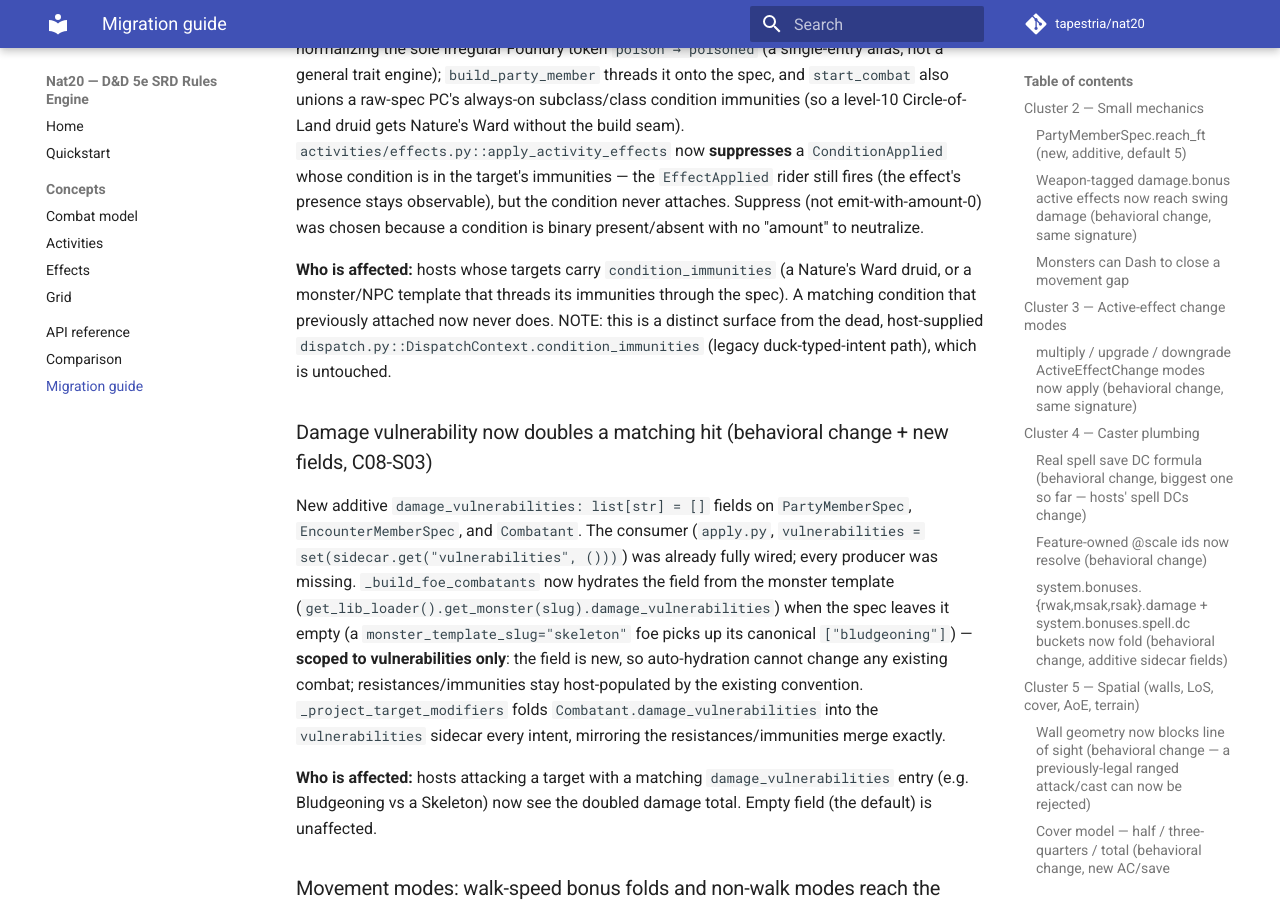
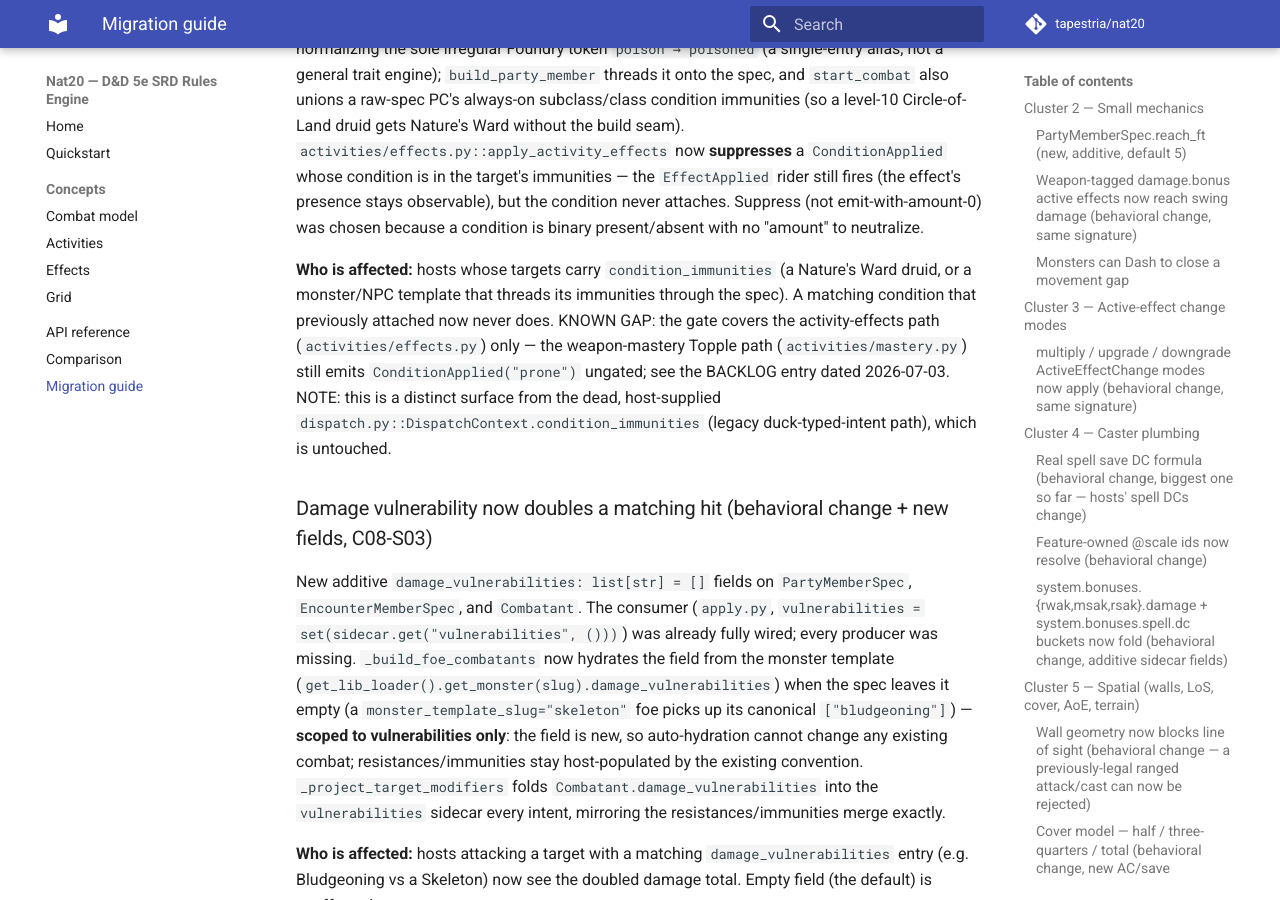
Before and after one commit to tapestria/nat20, an MkDocs documentation site: the page built from docs/migration/v0.1-to-v0.2.md, in a window 1280 px wide and 900 px high, scrolled down 11454 px. Built offline with MkDocs 1.6.1 and Material for MkDocs 9.7.7, drawn with Linux system fonts in a browser that asks for light colours; comment, search, counter and statistics services are not loaded.

Commit message:
docs(engine): BACKLOG + migration-doc note for ungated Topple condition path
Cluster 8 review finding: the condition-immunity gate covers the
activity-effects emit site only; weapon-mastery Topple's ConditionApplied
is a second, ungated site. Logged as a dated discovered entry and scoped
the migration-doc claim accordingly.

Co-Authored-By: Claude Fable 5 <noreply@anthropic.com>
Claude-Session: https://claude.ai/code/session_011GxUSHUoAu73xwsZ3DtKPA

```diff
--- a/docs/migration/v0.1-to-v0.2.md
+++ b/docs/migration/v0.1-to-v0.2.md
@@ -520,6 +520,10 @@ because a condition is binary present/absent with no "amount" to neutralize.
 **Who is affected:** hosts whose targets carry `condition_immunities` (a
 Nature's Ward druid, or a monster/NPC template that threads its immunities
 through the spec). A matching condition that previously attached now never does.
+KNOWN GAP: the gate covers the activity-effects path
+(`activities/effects.py`) only — the weapon-mastery Topple path
+(`activities/mastery.py`) still emits `ConditionApplied("prone")` ungated;
+see the BACKLOG entry dated 2026-07-03.
 NOTE: this is a distinct surface from the dead, host-supplied
 `dispatch.py::DispatchContext.condition_immunities` (legacy duck-typed-intent
 path), which is untouched.
```
Also changed, not shown: BACKLOG.md (+11 -0 lines).
